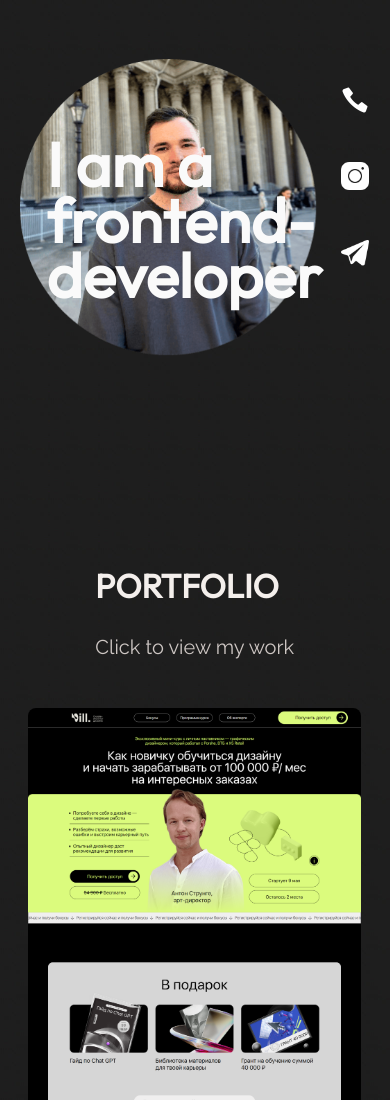
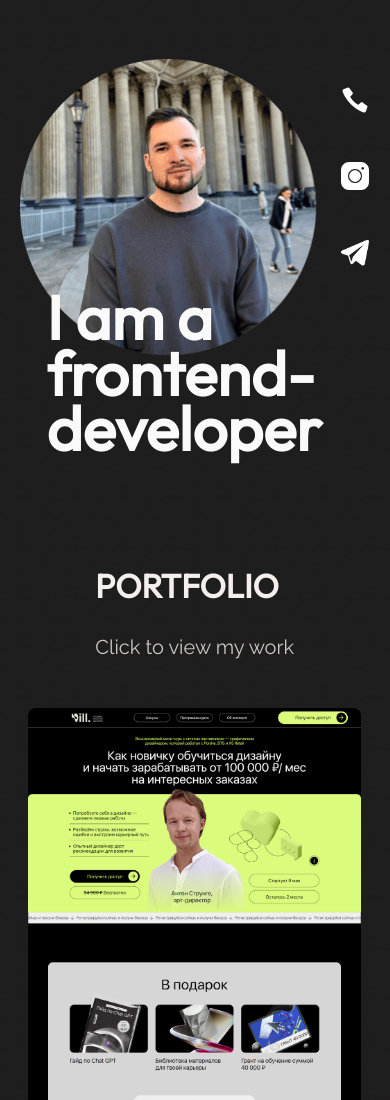
Before and after one commit to 44Klic44/portfolio, a plain HTML site: page index.html in a window 390 px wide. Shown: the top 1100 px of the page. Drawn offline with Linux system fonts and the light colour scheme.

Commit message:
new-style

```diff
--- a/css/main.css
+++ b/css/main.css
@@ -224,7 +224,7 @@ body {
     left: 1vw;
   }
   .main-title {
-    bottom: 0vh;
+    bottom: -153px;
   }
   .gallery {
     padding-top: 220px;
```
